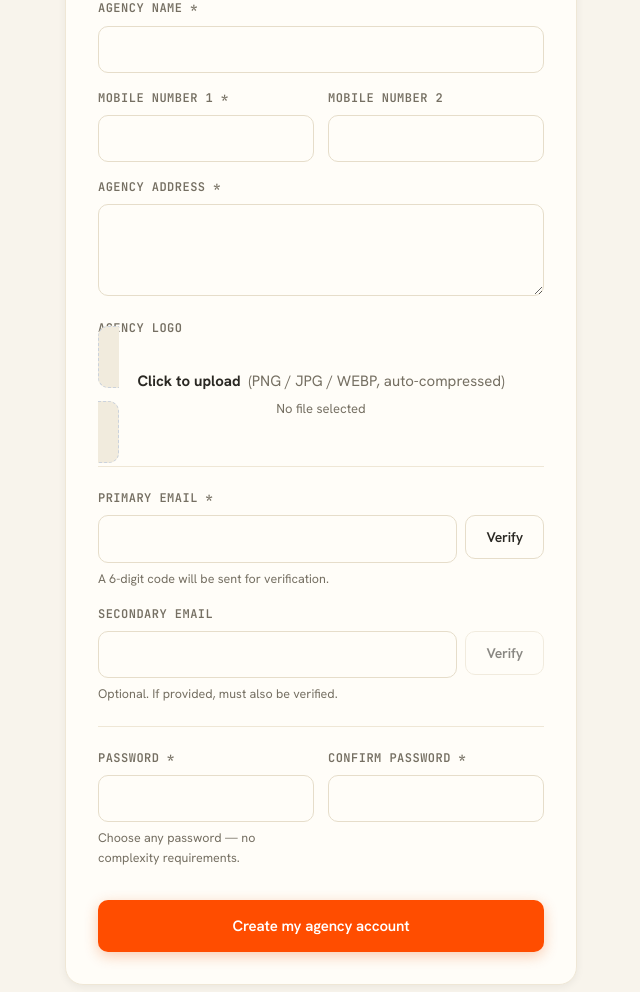
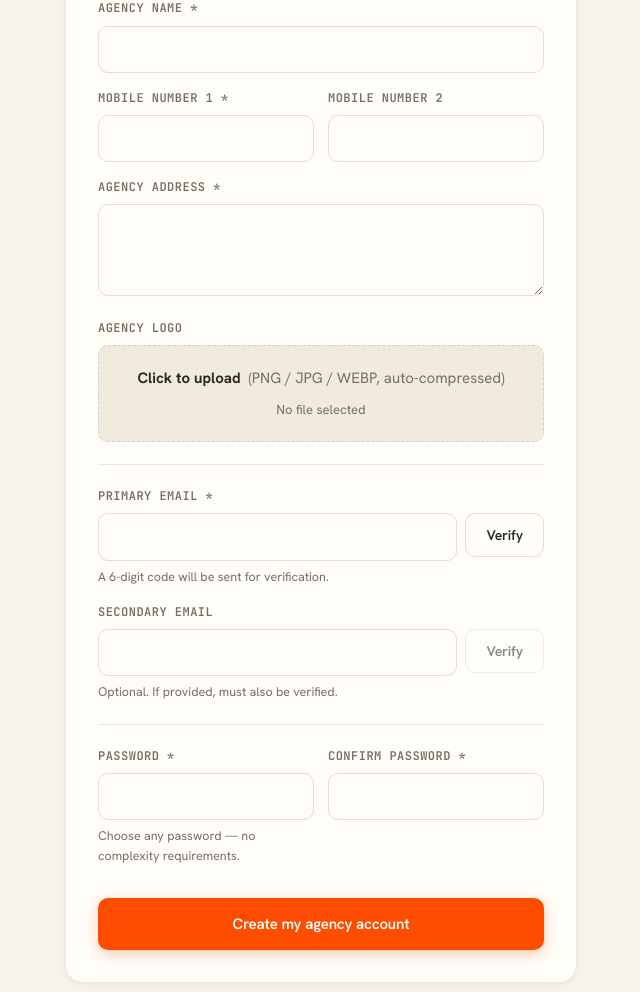
Before and after one commit to amrahulsaini/vkrepoenterprises, a PHP site: page /register.html in a window 1280 px wide. Shown: the part 297-1289 px from the top of the page, without its empty margins (319-959 px from the left). Run offline with PHP 8.4, Linux system fonts and the light colour scheme.

Commit message:
fix(agency-portal): logo upload box CSS — flex the .file-drop label
.file-drop is a <label> wrapping block-level <div>s ("Click to upload" +
"No file selected") but never set a block/flex display, so it stayed
inline: its dashed border fragmented into thin vertical slivers and the
text spilled outside the box (see register page). Make it a centered
flex column. Bump the stylesheet cache-buster to v3 so returning
visitors pick up the fix.

```diff
--- a/agency-portal/css/styles.css
+++ b/agency-portal/css/styles.css
@@ -319,6 +319,13 @@ h1, h2, h3, h4,
 
 /* File upload */
 .file-drop {
+    /* This is a <label> wrapping block-level children — without an explicit
+       block/flex display it stays inline, its dashed border fragments into
+       slivers and the "Click to upload" text spills outside the box. */
+    display: flex;
+    flex-direction: column;
+    align-items: center;
+    gap: 4px;
     border: 1.5px dashed #CBD2DC;
     border-radius: var(--radius-sm);
     padding: 20px; text-align: center;
--- a/agency-portal/index.html
+++ b/agency-portal/index.html
@@ -9,7 +9,7 @@
 <link rel="preconnect" href="https://fonts.googleapis.com">
 <link rel="preconnect" href="https://fonts.gstatic.com" crossorigin>
 <link href="https://fonts.googleapis.com/css2?family=Inter:wght@400;500;600;700;800&display=swap" rel="stylesheet">
-<link rel="stylesheet" href="css/styles.css">
+<link rel="stylesheet" href="css/styles.css?v=3">
 </head>
 <body>
 
--- a/agency-portal/register.html
+++ b/agency-portal/register.html
@@ -8,7 +8,7 @@
 <link rel="preconnect" href="https://fonts.googleapis.com">
 <link rel="preconnect" href="https://fonts.gstatic.com" crossorigin>
 <link href="https://fonts.googleapis.com/css2?family=Inter:wght@400;500;600;700;800&display=swap" rel="stylesheet">
-<link rel="stylesheet" href="css/styles.css">
+<link rel="stylesheet" href="css/styles.css?v=3">
 </head>
 <body>
 
```
